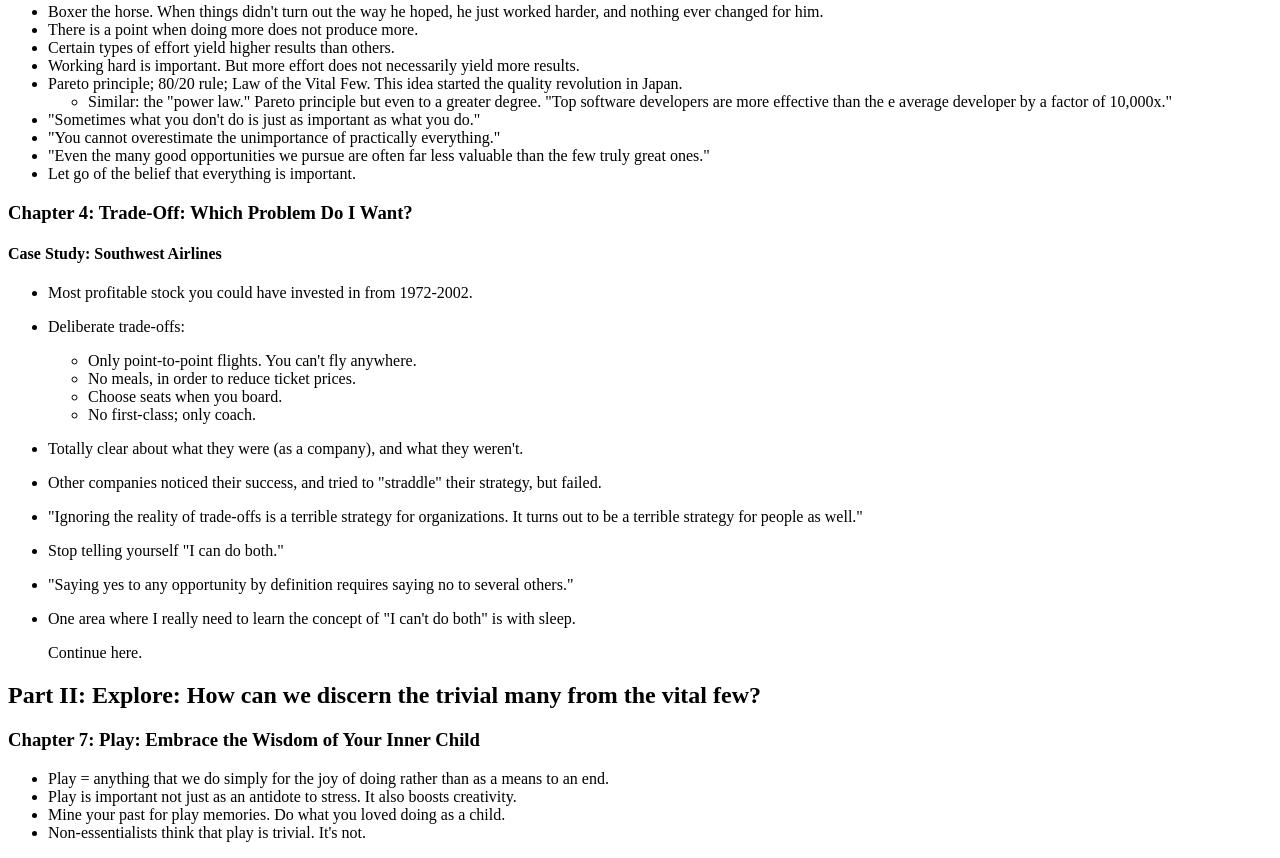
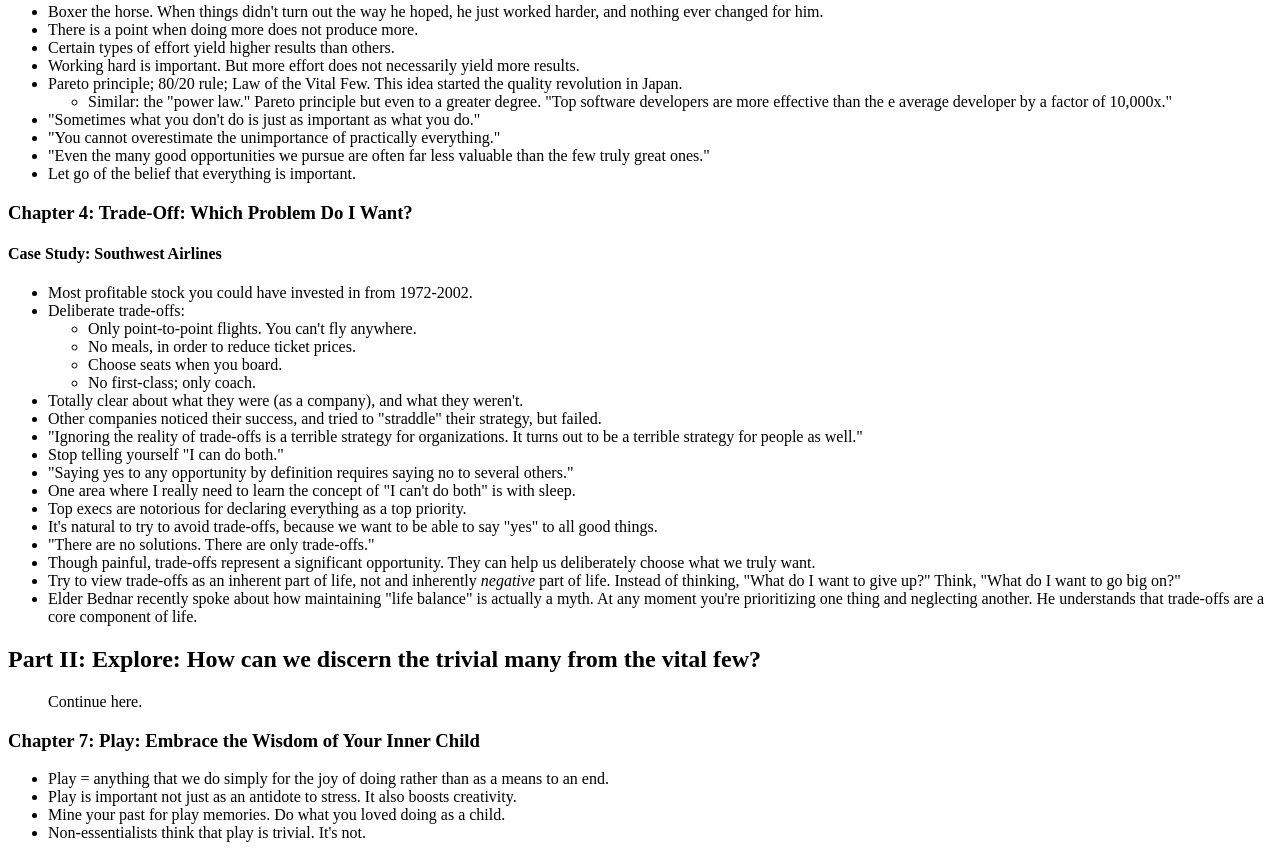
Before and after one commit to wilsonparson/wilsonparson.com, an Eleventy site: page src/wiki/books/essentialism/index.md in a window 1280 px wide. Shown: the part 2565-3423 px from the top of the page. Built offline with nearby package versions, Linux system fonts and the light colour scheme; Eleventy itself is replaced by a stand-in of ours; files that its build step writes are made by us from their sources.

Commit message:
Update from Forestry.io Wilson Parson updated src/wiki/books/essentialism/index.md

```diff
--- a/src/wiki/books/essentialism/index.md
+++ b/src/wiki/books/essentialism/index.md
@@ -94,14 +94,19 @@ When humans believe or feel that their actions don't have an impact, they respon
 * Totally clear about what they were (as a company), and what they weren't.
 * Other companies noticed their success, and tried to "straddle" their strategy, but failed.
 * "Ignoring the reality of trade-offs is a terrible strategy for organizations. It turns out to be a terrible strategy for people as well."
-
 * Stop telling yourself "I can do both."
 * "Saying yes to any opportunity by definition requires saying no to several others."
 * One area where I really need to learn the concept of "I can't do both" is with sleep.
+* Top execs are notorious for declaring everything as a top priority.
+* It's natural to try to avoid trade-offs, because we want to be able to say "yes" to all good things.
+* "There are no solutions. There are only trade-offs."
+* Though painful, trade-offs represent a significant opportunity. They can help us deliberately choose what we truly want.
+* Try to view trade-offs as an inherent part of life, not and inherently _negative_ part of life. Instead of thinking, "What do I want to give up?" Think, "What do I want to go big on?"
+* Elder Bednar recently spoke about how maintaining "life balance" is actually a myth. At any moment you're prioritizing one thing and neglecting another. He understands that trade-offs are a core component of life.
+
+## Part II: Explore: How can we discern the trivial many from the vital few?
 
 > Continue here.
-
-## Part II: Explore: How can we discern the trivial many from the vital few?
 
 ### Chapter 7: Play: Embrace the Wisdom of Your Inner Child
 
```
